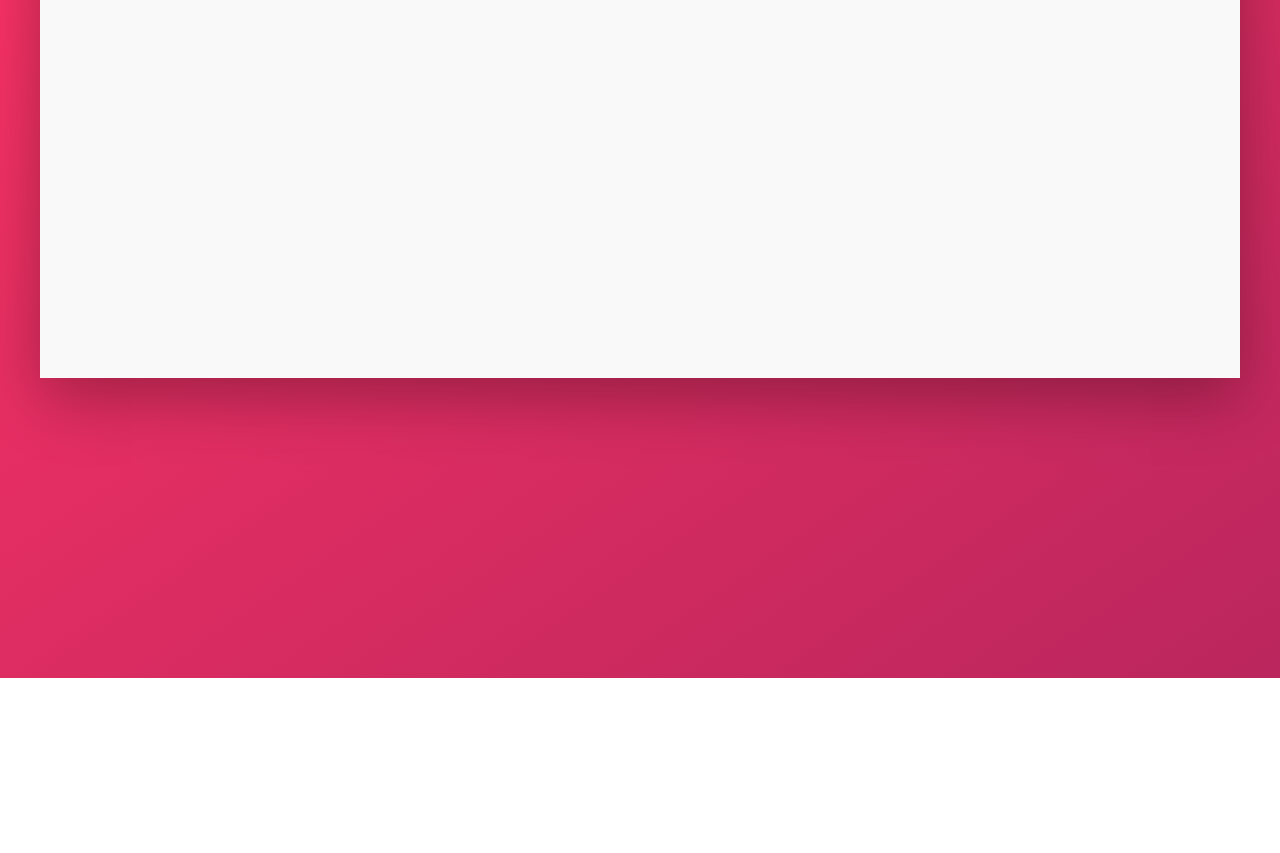
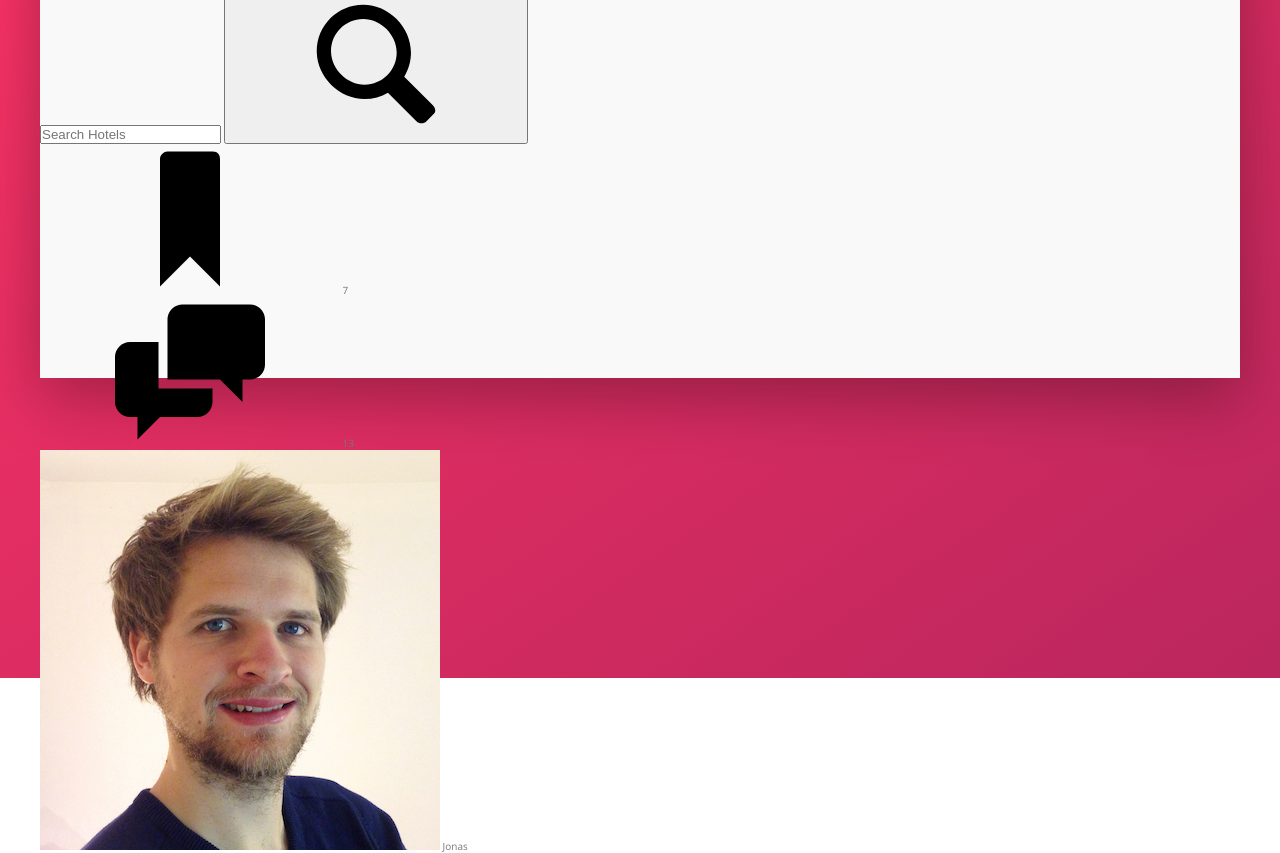
Before and after one commit to AnshumanMahato/Trillo-cssTutorialProject2, a website: page index.html in a window 1280 px wide. Shown: the part 202-1055 px from the top of the page. Before the commit the page ends 880 px from the top, so only its background shows below. Drawn offline with nearby package versions, Linux system fonts and the light colour scheme.

Commit message:
header section markup

```diff
--- a/index.html
+++ b/index.html
@@ -13,7 +13,39 @@
     <body>
         <div class="container">
             <header class="header">
-                Header
+                <img src="./img/logo.png" alt="trillio logo" class="logo">
+
+                <form action="#" class="search">
+                    <input type="text" class="search__input" placeholder="Search Hotels">
+                    <button class="search__btn">
+                        <svg class="search__icon">
+                            <use xlink:href="./img/sprites.svg#icon-magnifying-glass"></use>
+                        </svg>
+                    </button>
+                </form>
+
+                <nav class="user-nav">
+                    <div class="user-nav__icon-box">
+                        <svg class="user-nav__icon">
+                            <use xlink:href="./img/sprites.svg#icon-bookmark"></use>
+                        </svg>
+                        <span class="user-nav__notifications">7</span>
+                    </div>
+
+                    <div class="user-nav__icon-box">
+                        <svg class="user-nav__icon">
+                            <use xlink:href="./img/sprites.svg#icon-chat"></use>
+                        </svg>
+                        <span class="user-nav__notifications">13</span>
+                    </div>
+
+                    <div class="user-nav__user">
+                        <img src="./img/user.jpg" alt="user" class="user-nav__user-photo">
+                        <span class="user-nav__user-name">Jonas</span>
+                    </div>
+                </nav>
+
+
             </header>
             <div class="content">
                 <nav class="side-bar">
```
